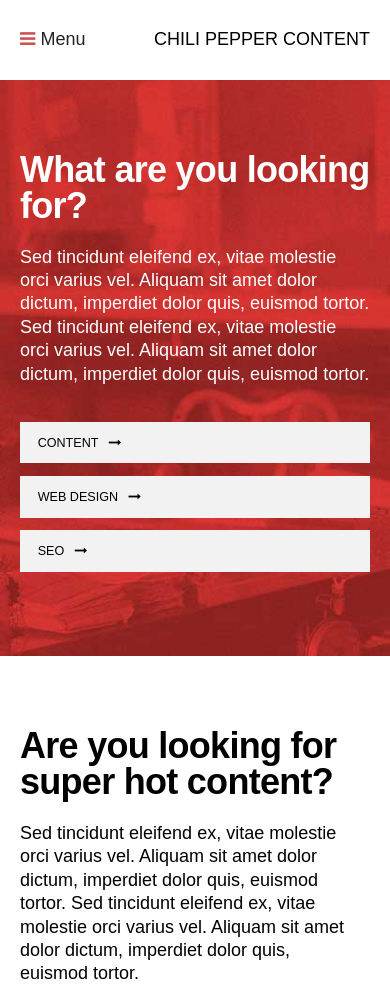
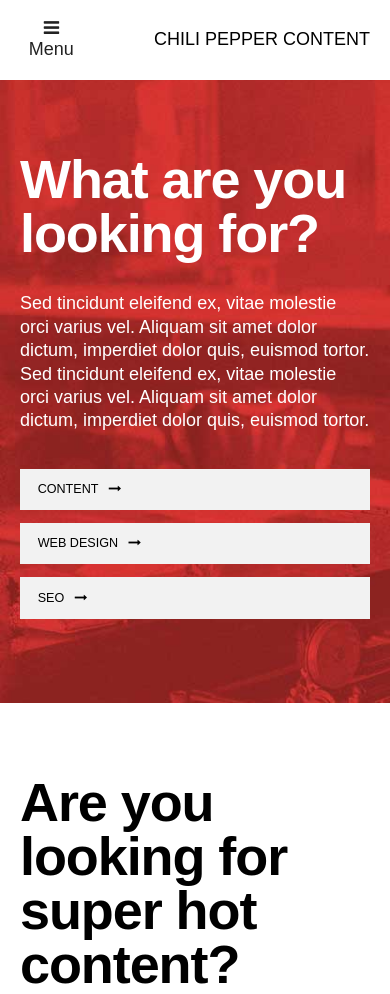
Before and after one commit to bazzle/cpc, a website: page index.html in a window 390 px wide. Shown: the top 994 px of the page. Drawn offline with Linux system fonts and the light colour scheme.

Commit message:
redone nav

```diff
--- a/index.html
+++ b/index.html
@@ -94,14 +94,16 @@
       					</a>
 
 
-    					  <div class="nav">
+    					  <div class="header__nav">
                   <div class="nav__head">
                     <button class="nav__button"><i class="fa fa-bars"></i> Menu</button>
                   </div>
         					<nav>
-                    <a class="nav__nav-item" href="#">Content</a>
-        						<a class="nav__nav-item" href="#">Web Design</a>
-        						<a class="nav__nav-item" href="#">SEO</a>
+                    <a class="nav__nav-item" href="#">Home</a>
+                    <a class="nav__nav-item" href="#">About</a>
+                    <a class="nav__nav-item" href="#">Content Writing</a>
+                    <a class="nav__nav-item" href="#">Web Design</a>
+                    <a class="nav__nav-item" href="#">SEO</a>
         					</nav>
                 </div>
               </div>
@@ -162,9 +164,7 @@
                 <div class="content__inner_half --image">
                 </div>
 
-
               </div>
-
 
             </article>
 
--- a/js/main.js
+++ b/js/main.js
@@ -4,7 +4,10 @@ $(document).ready(function(){
 
 	// menu
 
-  var themenu = $('.nav').html();
+  function burgermenu(){
+
+
+    var themenu = $('.header__nav').html();
     $('.menu__inner').html(themenu);
 
 
@@ -39,6 +42,23 @@ $(document).ready(function(){
       }
 
     });
+
+
+  }
+
+
+
+
+  enquire.register("screen and (max-width:700px)", {
+
+    match : function() {
+
+      burgermenu();
+
+    }
+
+  });
+
 
 
 
--- a/sass/_base.scss
+++ b/sass/_base.scss
@@ -224,9 +224,27 @@ a{
     display:inline-block;
     margin-right:1em;
   }
+  &:hover{
+     &:after{
+       background-color:transparent;
+     }
+  }
+  &.--inverted{
+    color:$bgcolor;
+    background-color:$color-brand;
+    i{
+      color:$bgcolor;
+    }
+  }
+  &.--notransform{
+    text-transform:none;
+  }
   i{
     color:$black;
     font-size:1em;
+    .--inverted &{
+      color:$bgcolor;
+    }
   }
   &:after{
      content:'';
@@ -237,18 +255,6 @@ a{
      width:100%;
      height:100%;
      background-color:rgba(0,0,0,.05);
-  }
-  &:hover{
-     &:after{
-       background-color:transparent;
-     }
-  }
-  &.--inverted{
-    color:$textcolor;
-    background-color:$bgcolor;
-  }
-  &.--notransform{
-    text-transform:none;
   }
 }
 
@@ -309,6 +315,10 @@ $containerwidth:1200px;
 
 // Main structure
 
+html{
+  background-color:$gray--light;
+}
+
 html,body{
   width:100%;
   height:100%;
@@ -323,24 +333,30 @@ body{
 
 .menu{
   width:0;
-  height:100%;
   z-index:1;
-  background-color:$gray--light;
+  flex-grow:1;
+  overflow:hidden;
   .menu__inner{
+    width:100%;
     display:none;
+    position:fixed;
+    top:0;
+    left:0;
   }
   .nav__head{
     padding:0 2rem;
     height:80px;
     display:flex;
-      border-bottom:1px solid rgba(0,0,0,.1);
-      box-shadow: 0 1px 0 $white;
+    border-bottom:1px solid rgba(0,0,0,.1);
+    box-shadow: 0 1px 0 $white;
     .header__button{
       align-items:center;
     }
   }
   nav{
     display:block;
+    height:100%;
+    width:100%;
     a{
       display:block;
       padding:1.4rem 2rem;
@@ -401,7 +417,10 @@ $headerheightminus:-80px;
 header{
   width:100%;
   height:$headerheight;
-  position:relative;
+  position:fixed;
+  @include bp(700px){
+    position:relative;
+  }
   background-color:$white;
   z-index:2;
   @include bp(600px){
@@ -420,6 +439,8 @@ header{
       font-weight:500;
       text-transform:uppercase;
       color:$black;
+      width: 300px;
+      text-align: right;
       img{
         max-width:200px;
         @include bp(400px){
@@ -429,10 +450,22 @@ header{
 			  height:auto;
       }
     }
-    .nav{
+    .header__nav{
       flex-grow:2;
+      .nav__button{
+        @include bp(700px){
+          display:none!important;
+        }
+      }
       nav{
+        font-weight:font-mid;
         display:none;
+        @include bp(700px){
+          display:flex;
+        }
+        justify-content:space-between;
+        .nav__nav-item{
+        }
       }
     }
   }
@@ -444,9 +477,11 @@ header{
 main{
   width:100%;
   height:auto;
-  overflow-y:scroll;
   position:relative;
+  margin-top:$headerheight;
   @include bp(700px){
+    margin-top:0;
+    overflow-y:scroll;
     height:100%;
     top:$headerheightminus;
     padding-top:$headerheight;
@@ -514,12 +549,12 @@ main{
       .panel__title{
         color:$black;
         font-family:$font-titles,sans-serif;
-        font-size:2em;
+        font-size:3em;
         font-weight:800;
         letter-spacing:-.02em;
         margin-bottom:.6em;
         line-height: 1;
-        max-width:730px;
+        max-width:660px;
         @include bp(900px){
           font-size:4em;
           .--head &{
@@ -528,7 +563,7 @@ main{
         }
       }
       .panel__intro{
-        max-width:730px;
+        max-width:660px;
         margin-bottom:2em;
         @include bp(900px){
           margin-bottom:3em;
@@ -552,7 +587,6 @@ main{
 
 
 i{
-  color:#ce5151;
   font-size:1.2em;
 }
 
```
Also changed, not shown: css/main.css, 1 other file. Lines whose indentation alone changed are shown as unchanged.
